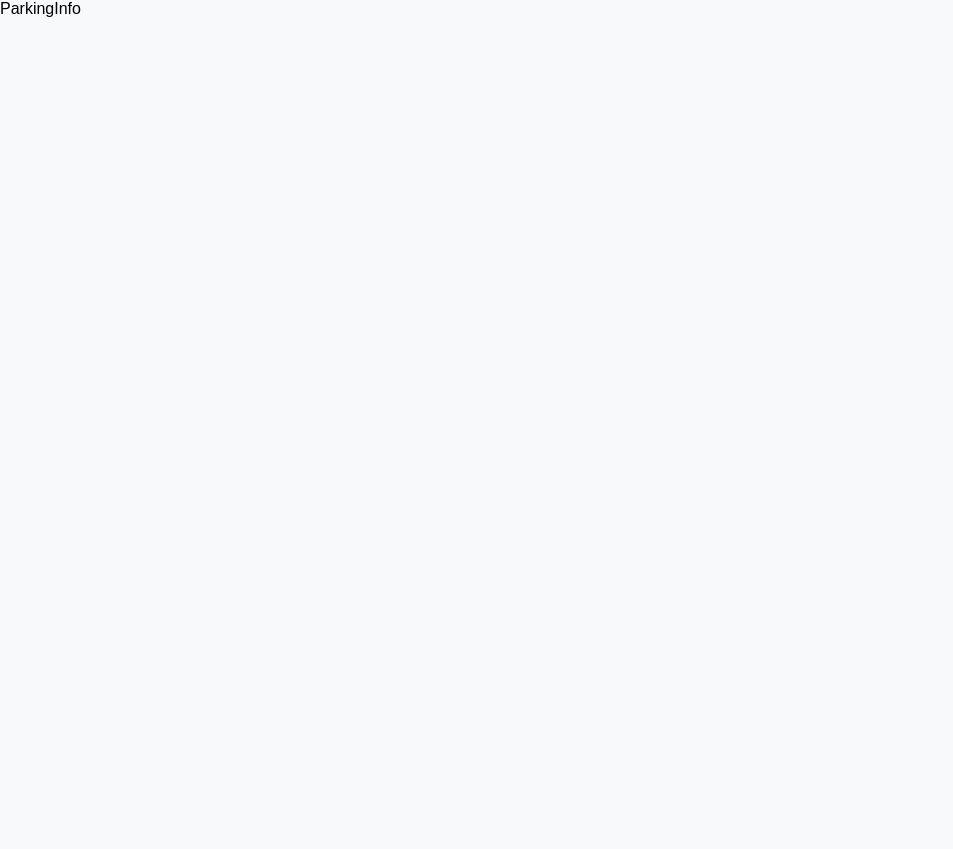
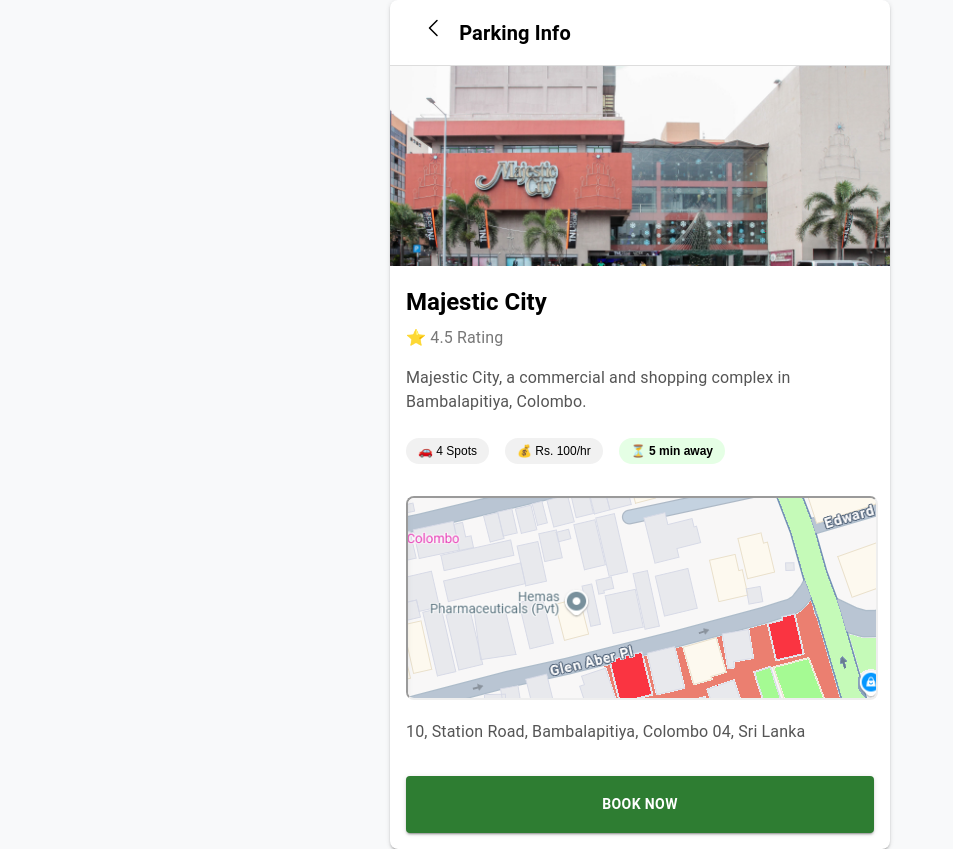
Before and after one commit to yasithasilva/parkspace, a React (Create React App) app: page /parkinginfo in a window 1280 px wide. Shown: the whole page, without its empty margins (0-953 px from the left). Before the commit the page ends 800 px from the top, so only its background shows below. Built offline with nearby package versions, Linux system fonts and the light colour scheme.

Commit message:
ParkingInfo page layout setup

```diff
--- a/src/screens/ParkingInfo.js
+++ b/src/screens/ParkingInfo.js
@@ -1,9 +1,73 @@
-import React from 'react'
+import React from "react";
+import { Box, Typography, Button } from "@mui/material";
+import MajesticCity from "../assets/img/majestic-city.jpeg";
+import Map from "../assets/img/map.png";
+import BackIcon from "../assets/icons/common/caret-left.svg";
 
 const ParkingInfo = () => {
   return (
-    <div>ParkingInfo</div>
-  )
-}
+    <Box sx={{ maxWidth: "500px", margin: "0 auto", backgroundColor: "white", boxShadow: 2, borderRadius: "8px", overflow: "hidden" }}>
+      {/* Header */}
+      <Box sx={{ display: "flex", alignItems: "center", padding: "16px", borderBottom: "1px solid #ddd" }}>
+        <Typography variant="h6" fontWeight="bold" ml={2}>
+        <img src={BackIcon} alt="Back Icon" style={{ width: "24px", marginRight: "8px" }} />  Parking Info
+        </Typography>
+      </Box>
 
-export default ParkingInfo
+      {/* Image */}
+      <img src={MajesticCity} alt="Majestic City" style={{ width: "100%", height: "200px", objectFit: "cover" }} />
+
+      {/* Info Section */}
+      <Box sx={{ padding: "16px" }}>
+        <Typography variant="h5" fontWeight="bold">
+          Majestic City
+
+
+        </Typography>
+        <Typography sx={{ color: "#777" }} mt={1}>
+          ⭐ 4.5 Rating
+        </Typography>
+        <Typography sx={{ color: "#555" }} mt={2}>
+          Majestic City, a commercial and shopping complex in Bambalapitiya, Colombo.
+        </Typography>
+
+        {/* Parking Details */}
+        <Box sx={{ display: "flex", alignItems: "center", gap: 2, mt: 3 }}>
+          <Box sx={{ backgroundColor: "#f1f1f1", padding: "6px 12px", borderRadius: "16px", fontSize: "12px" }}>
+            🚗 4 Spots
+          </Box>
+          <Box sx={{ backgroundColor: "#f1f1f1", padding: "6px 12px", borderRadius: "16px", fontSize: "12px" }}>
+            💰 Rs. 100/hr
+          </Box>
+          <Box sx={{ backgroundColor: "#e5ffe5", padding: "6px 12px", borderRadius: "16px", fontSize: "12px", fontWeight: "bold" }}>
+            ⏳ 5 min away
+          </Box>
+        </Box>
+
+        {/* Map */}
+        <Box sx={{ mt: 4 }}>
+          <iframe
+            src={Map}
+            width="100%"
+            height="200"
+            style={{ borderRadius: "8px" }}
+            allowFullScreen
+            loading="lazy"
+          ></iframe>
+        </Box>
+
+        {/* Address */}
+        <Typography sx={{ color: "#555" }} mt={2}>
+          10, Station Road, Bambalapitiya, Colombo 04, Sri Lanka
+        </Typography>
+
+        {/* Button */}
+        <Button variant="contained" color="success" sx={{ mt: 4, width: "100%", py: 2, fontWeight: "bold" }}>
+          Book Now
+        </Button>
+      </Box>
+    </Box>
+  );
+};
+
+export default ParkingInfo;
```
Also changed, not shown: src/assets/img/map.png (added).
